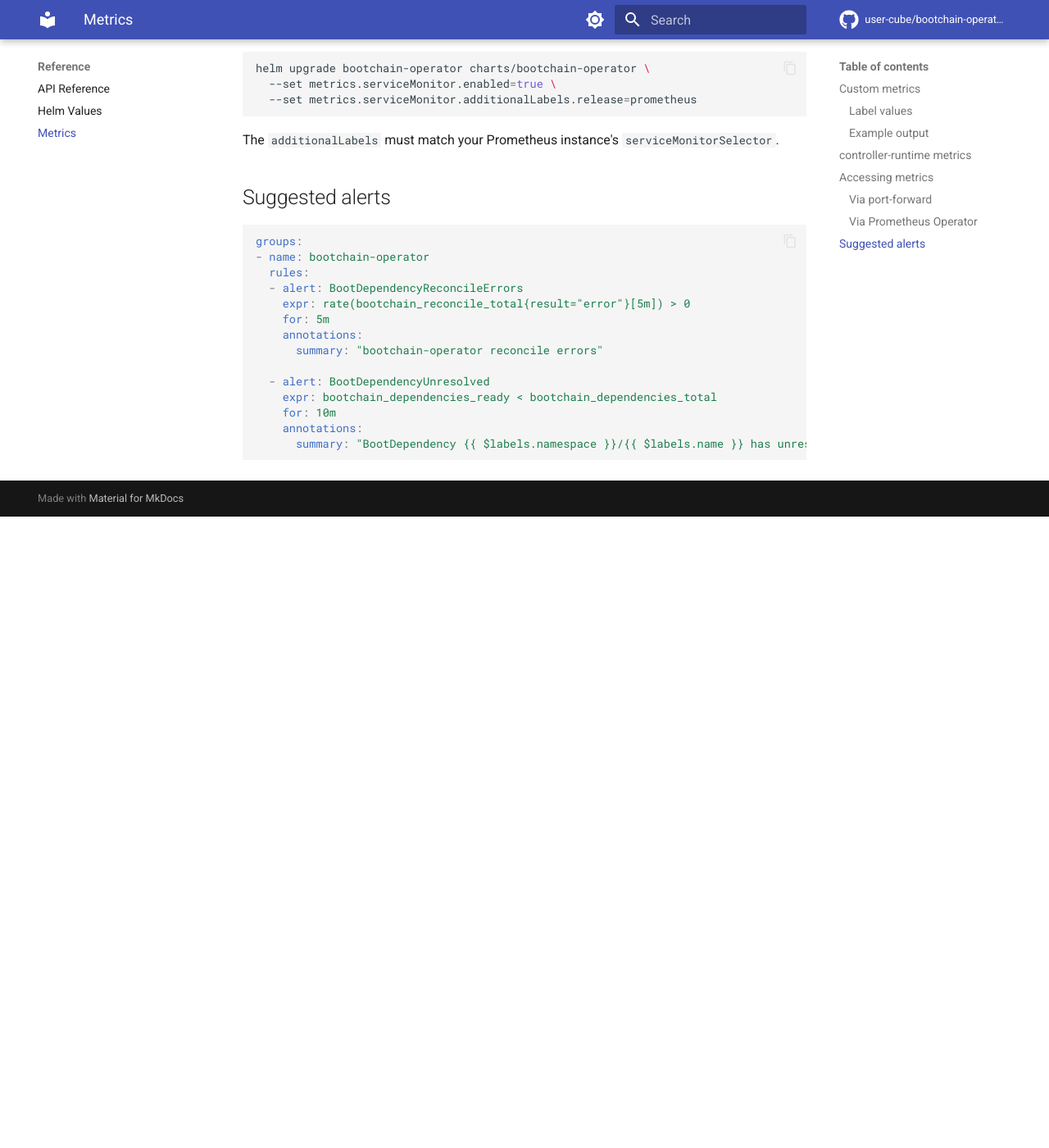
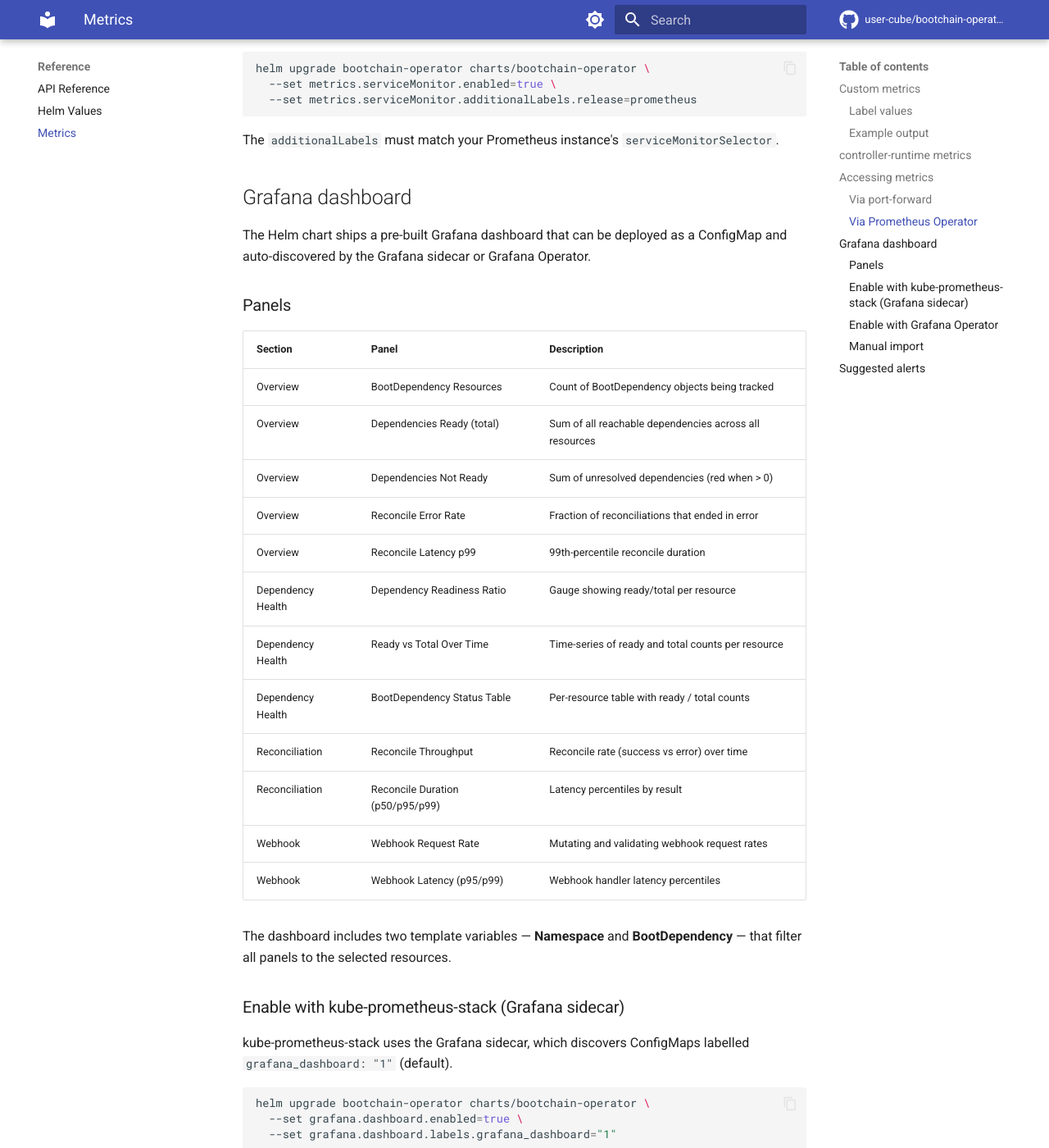
Before and after one commit to user-cube/bootchain-operator, an MkDocs documentation site: the page built from docs/reference/metrics.md, in a window 1280 px wide and 1400 px high, scrolled down 1934 px. Shown: the whole window at 82% size. Built offline with MkDocs 1.6.1 and Material for MkDocs 9.7.7, drawn with Linux system fonts in a browser that asks for light colours; comment, search, counter and statistics services are not loaded; before the commit the page ends 2564 px from its top, so only the background shows below that; some of the changed text lies outside the part shown.

Commit message:
feat: add grafana dashboard

````diff
--- a/docs/reference/metrics.md
+++ b/docs/reference/metrics.md
@@ -72,6 +72,63 @@
 
 The `additionalLabels` must match your Prometheus instance's `serviceMonitorSelector`.
 
+## Grafana dashboard
+
+The Helm chart ships a pre-built Grafana dashboard that can be deployed as a ConfigMap and auto-discovered by the Grafana sidecar or Grafana Operator.
+
+### Panels
+
+| Section | Panel | Description |
+|---|---|---|
+| Overview | BootDependency Resources | Count of BootDependency objects being tracked |
+| Overview | Dependencies Ready (total) | Sum of all reachable dependencies across all resources |
+| Overview | Dependencies Not Ready | Sum of unresolved dependencies (red when > 0) |
+| Overview | Reconcile Error Rate | Fraction of reconciliations that ended in error |
+| Overview | Reconcile Latency p99 | 99th-percentile reconcile duration |
+| Dependency Health | Dependency Readiness Ratio | Gauge showing ready/total per resource |
+| Dependency Health | Ready vs Total Over Time | Time-series of ready and total counts per resource |
+| Dependency Health | BootDependency Status Table | Per-resource table with ready / total counts |
+| Reconciliation | Reconcile Throughput | Reconcile rate (success vs error) over time |
+| Reconciliation | Reconcile Duration (p50/p95/p99) | Latency percentiles by result |
+| Webhook | Webhook Request Rate | Mutating and validating webhook request rates |
+| Webhook | Webhook Latency (p95/p99) | Webhook handler latency percentiles |
+
+The dashboard includes two template variables — **Namespace** and **BootDependency** — that filter all panels to the selected resources.
+
+### Enable with kube-prometheus-stack (Grafana sidecar)
+
+kube-prometheus-stack uses the Grafana sidecar, which discovers ConfigMaps labelled `grafana_dashboard: "1"` (default).
+
+```bash
+helm upgrade bootchain-operator charts/bootchain-operator \
+  --set grafana.dashboard.enabled=true \
+  --set grafana.dashboard.labels.grafana_dashboard="1"
+```
+
+The sidecar will pick up the ConfigMap and import the dashboard automatically — no manual import required.
+
+### Enable with Grafana Operator
+
+If you use the Grafana Operator, set `grafana.dashboard.labels` to match your `GrafanaDashboard` label selector:
+
+```bash
+helm upgrade bootchain-operator charts/bootchain-operator \
+  --set grafana.dashboard.enabled=true \
+  --set grafana.dashboard.labels.app=grafana
+```
+
+### Manual import
+
+If you prefer to import the dashboard manually, extract the JSON from the ConfigMap and paste it into **Grafana → Dashboards → Import**:
+
+```bash
+kubectl get configmap bootchain-operator-dashboard \
+  -n bootchain-operator-system \
+  -o jsonpath='{.data.bootchain-operator\.json}' > bootchain-operator.json
+```
+
+Then open Grafana, go to **Dashboards → Import**, upload `bootchain-operator.json`, and select your Prometheus datasource.
+
 ## Suggested alerts
 
 ```yaml
````
Also changed, not shown: 2 other files.
